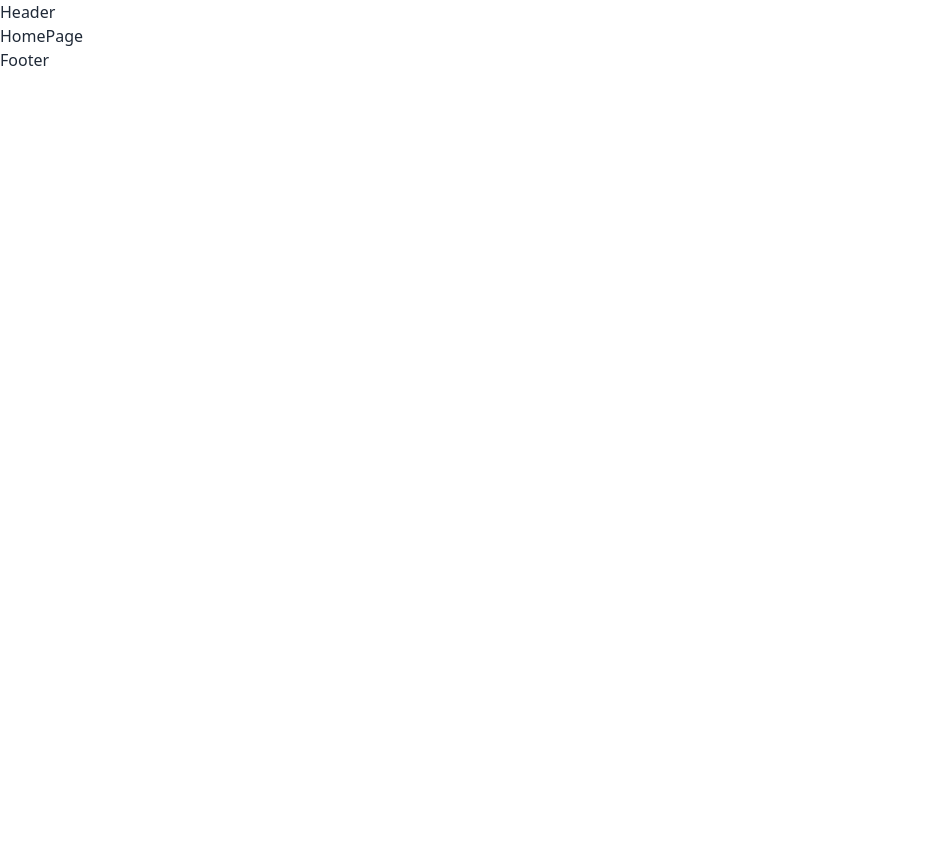
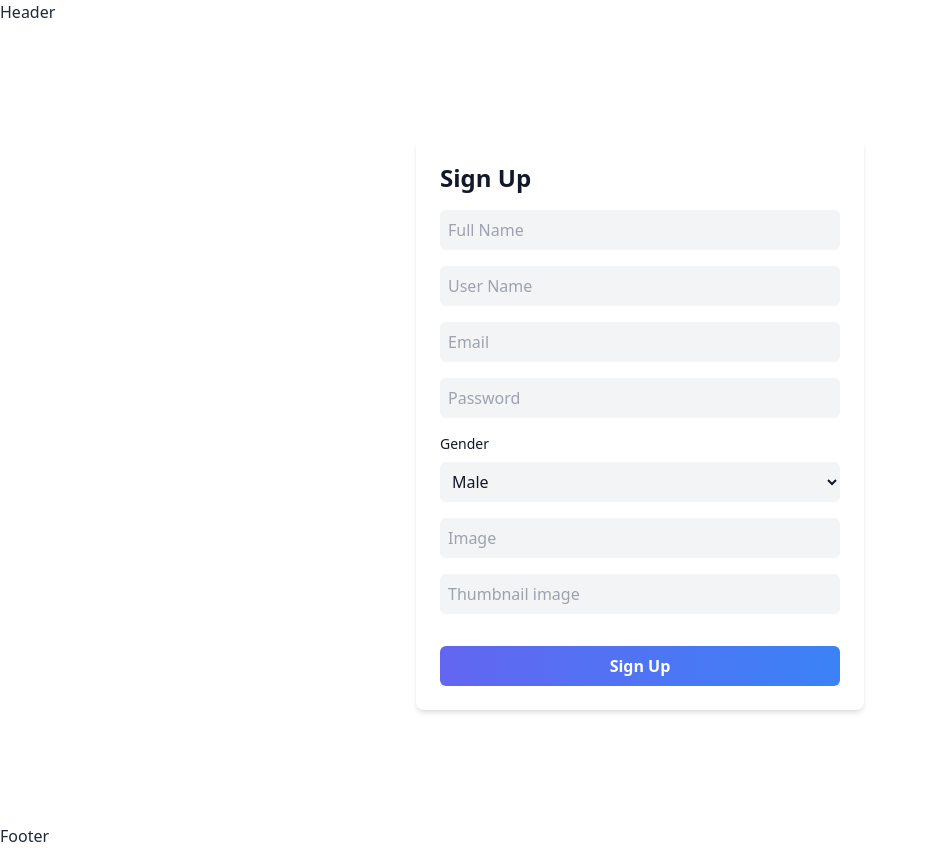
Before and after one commit to Sahim98/Fluent-Fashion, a React (Vite) app: page / in a window 1280 px wide. Shown: the whole page, without its empty margins (0-925 px from the left). Before the commit the page ends 800 px from the top, so only its background shows below. Built offline with nearby package versions, Linux system fonts and the light colour scheme; no server answers.

Commit message:
sign up added

```diff
--- a/src/App.tsx
+++ b/src/App.tsx
@@ -1,20 +1,25 @@
+import { useContext } from "react"
 import AuthContext from "./components/Contexts/AuthContext"
 import Footer from "./components/Footer/Footer"
 import Header from "./components/Header/Header"
 import HomePage from "./pages/HomePage/HomePage"
-import { useTitle } from "./utils/hooks"
+import SignUp from "./pages/SignUp/SignUp"
+import { useTitle, useUser } from "./utils/hooks"
 
 
 function App() {
-  useTitle("Home")
-  return (
-    <AuthContext>
-    <Header/>
-    <HomePage/>
-    <Footer/>
-    </AuthContext>
-  )
+  useTitle('Flaunt Fashion');
 
+  const user = useUser();
+ // console.log(user)
+
+    return (
+      <AuthContext>
+        <Header />
+        { user._id? <HomePage />:<SignUp/>}
+        <Footer />
+      </AuthContext>
+    );
 }
 
 export default App;
```
